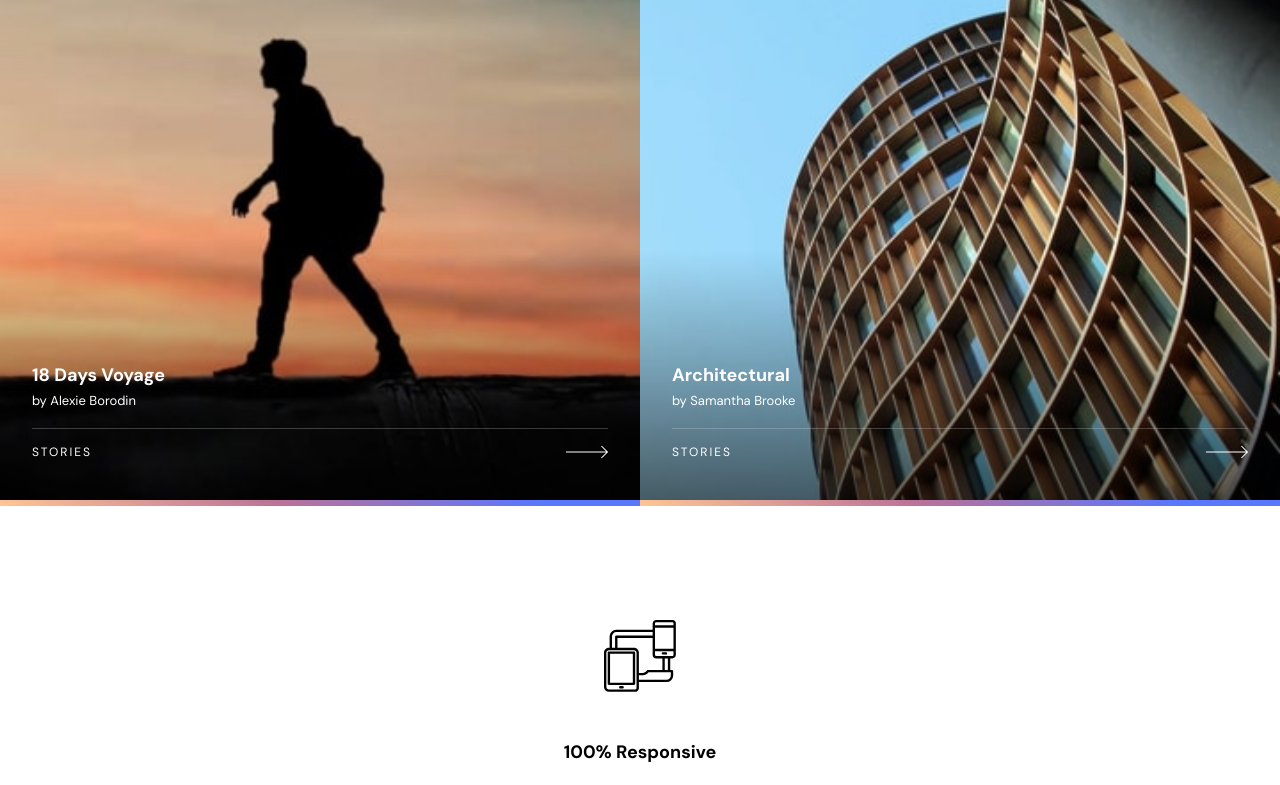
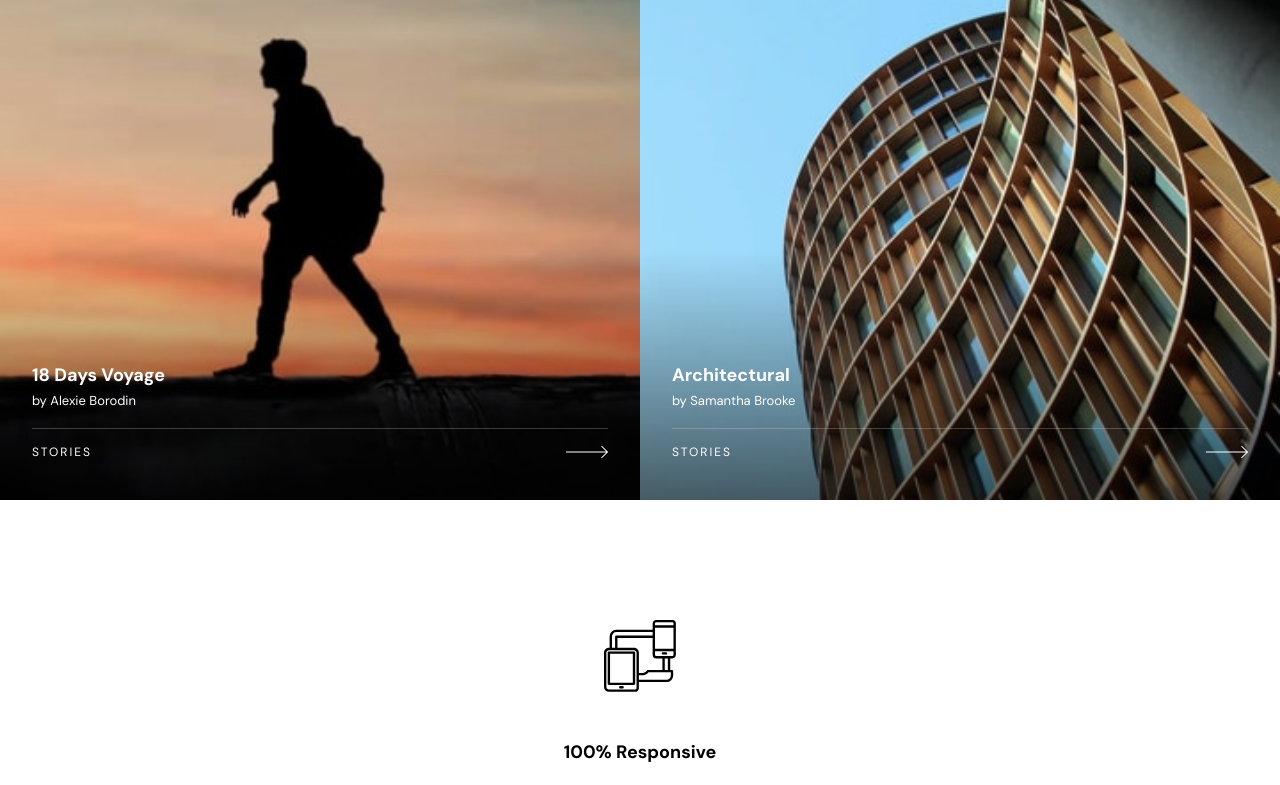
Before and after one commit to sergioreynoso/photosnap-multi-page-website, a Next.js app: page / in a window 1280 px wide. Shown: the part 2522-3307 px from the top of the page. Built offline with nearby package versions, Linux system fonts and the light colour scheme.

Commit message:
fix: accent bar still visible when neutral
On hover accent bar will scale-y.

On neutral it will scale down to zero.

```diff
--- a/src/components/cards/stories-card.tsx
+++ b/src/components/cards/stories-card.tsx
@@ -33,7 +33,7 @@ export default function StoriesCard({ data, showDate = false }: Props) {
             <ArrowIcon />
           </div>
         </div>
-        <span className="absolute -bottom-[6px] -z-10 h-[6px] w-full bg-brand-accent" />
+        <span className="block h-[6px] w-full origin-top scale-y-0 bg-brand-accent transition-all group-hover:scale-y-[6px]" />
       </div>
     </Link>
   );
```
